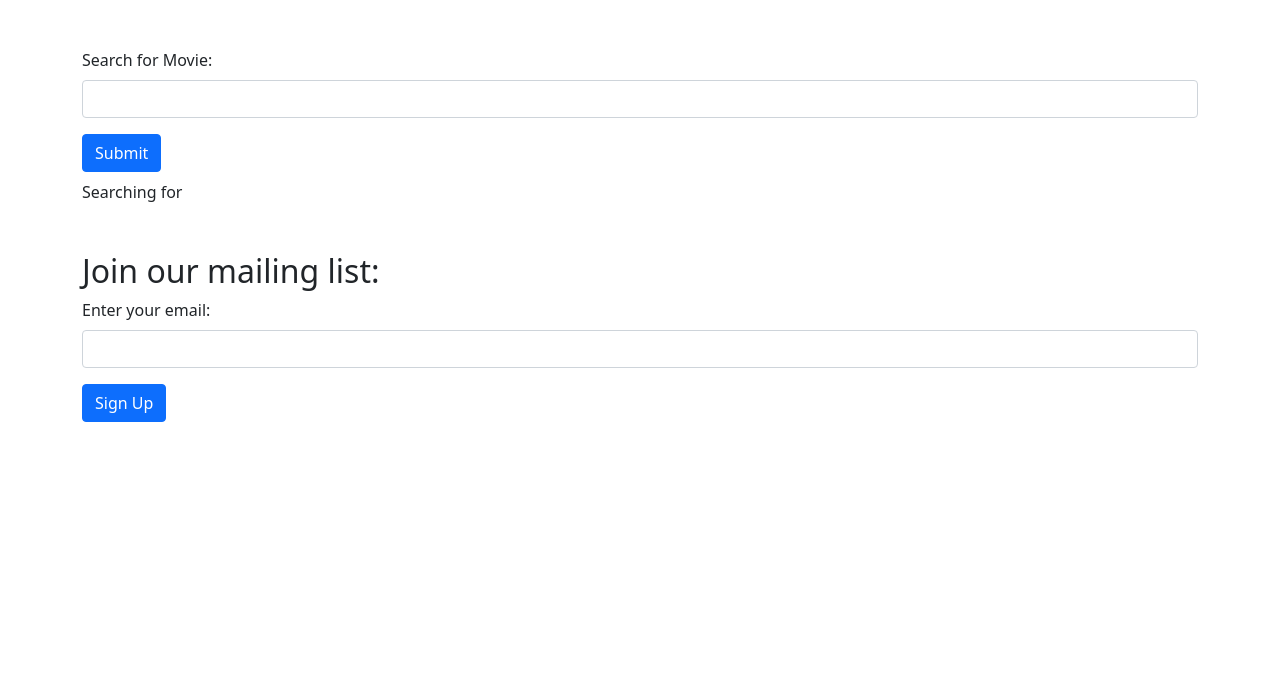
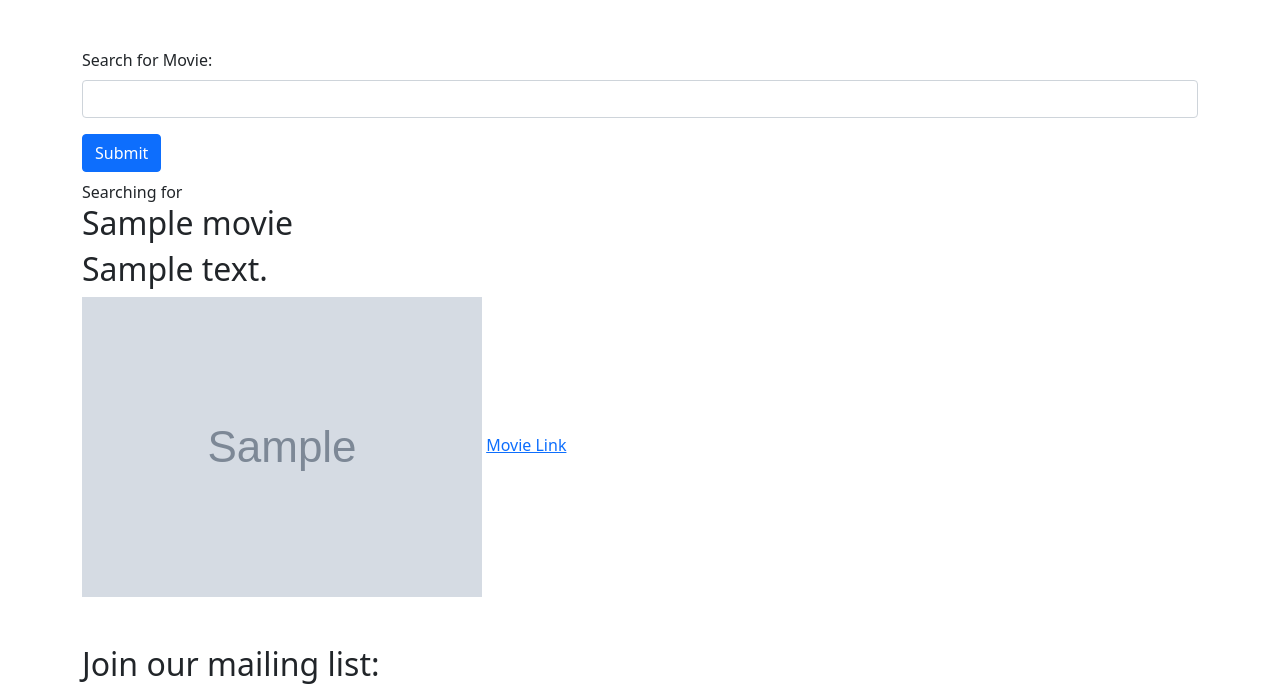
Before and after one commit to cckcoder/django_movie_workshop, a Django app: template movie/templates/home.html in a window 1280 px wide. Shown: the top 692 px of the page. Before the commit the page ends 422 px from the top, so only its background shows below. Run offline with Django 4.2, Linux system fonts and the light colour scheme; the template is opened without the code that fills it: most values are stand-ins (such as "Sample title", 1, 10 or a date in 2020); grey boxes marked "Sample" are stand-in pictures.

Commit message:
update: show list of movie in template

```diff
--- a/movie/templates/home.html
+++ b/movie/templates/home.html
@@ -21,7 +21,16 @@
       </form>
       <div class="mt-2">
         Searching for {{ searchTerm }}
+        {% for movie in movies %}
+          <h2>{{ movie.title }}</h2>
+          <h2>{{ movie.description }}</h2>
+          <img src="{{ movie.image.url }}">
+          {% if movie.url %}
+            <a href="{{ movie.url }}">Movie Link</a>
+          {% endif %}
+        {% endfor %}
       </div>
+
       <br>
       <br>
       <h2>Join our mailing list:</h2>
```
Also changed, not shown: movie/views.py (+6 -1 lines), README.md.
